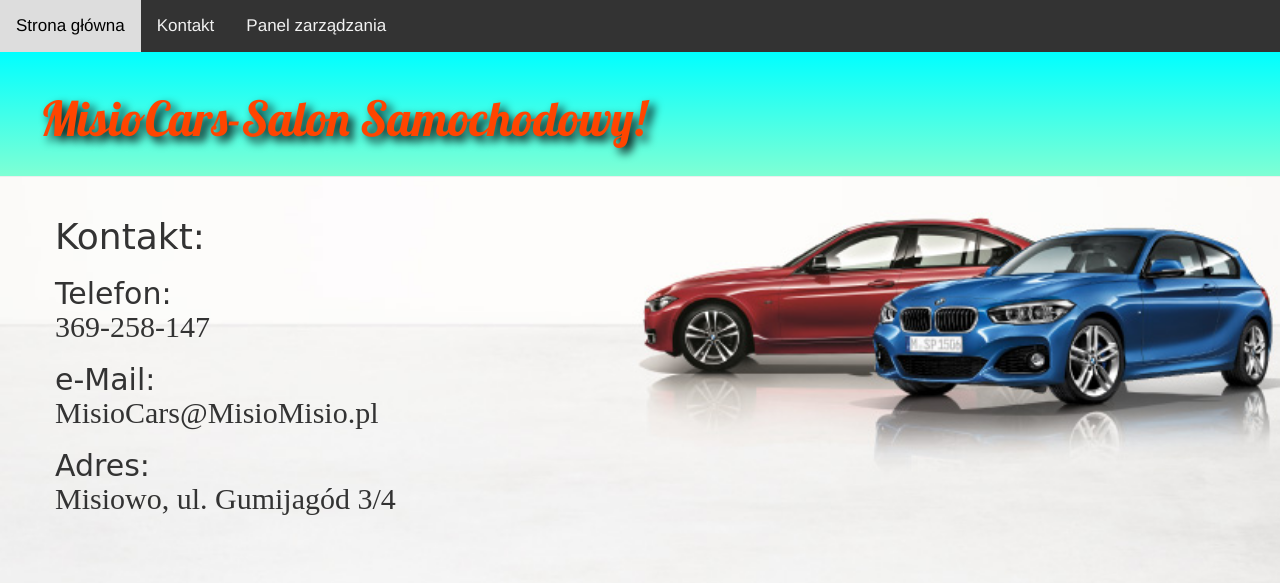
After one commit to Caster22/CarSale, a Django app: page /post/contacts in a window 1280 px wide. The commit adds this page. Shown: the top 583 px of the page. Run offline with Django 3.2, Linux system fonts and the light colour scheme; some libraries are stand-ins or nearby versions; some web fonts are replaced.

Commit message:
Dodano kontakty

```diff
--- a/CarSale/templates/CarSale/base.html
+++ b/CarSale/templates/CarSale/base.html
@@ -29,7 +29,7 @@
     <body>
         <div class="topnav" id="myTopnav">
             <a href="/" class="active">Strona główna</a>
-            <a href="/contact">Kontakt</a>
+            <a href="/post/contacts">Kontakt</a>
             <a class ="topnav_right" href="/admin">Panel zarządzania</a>
             <a href="javascript:void(0);" class="icon" onclick="myFunction()">
             <i class="fa fa-bars"></i>
--- /dev/null
+++ b/CarSale/templates/CarSale/contacts.html
@@ -0,0 +1,10 @@
+{% extends 'CarSale/base.html' %}
+	{% block content %}
+		<div class="Kontakty">
+			<h1>Kontakt: </h1>
+			<h2>Telefon: <p>369-258-147</p></h2>
+			<h2>e-Mail: <p>MisioCars@MisioMisio.pl</p></h2>
+			<h2>Adres: <p>Misiowo, ul. Gumijagód 3/4</p></h2>
+		</div>
+
+	{% endblock %}
--- a/CarSale/urls.py
+++ b/CarSale/urls.py
@@ -6,4 +6,5 @@
 	path('post/<int:pk>/', views.post_detail, name='post_detail'),
 	path('post/new', views.post_new, name='post_new'),
 	path('post/<int:pk>/edit/', views.post_edit, name='post_edit'),
+	path('post/contacts', views.contacts, name='contacts'),
 ]
--- a/CarSale/views.py
+++ b/CarSale/views.py
@@ -39,3 +39,6 @@
 	else:
 		form = PostForm(instance=post)
 	return render(request, 'CarSale/post_edit.html', {'form': form})
+
+def contacts(request):
+	return render(request, 'CarSale/contacts.html', {})
```
